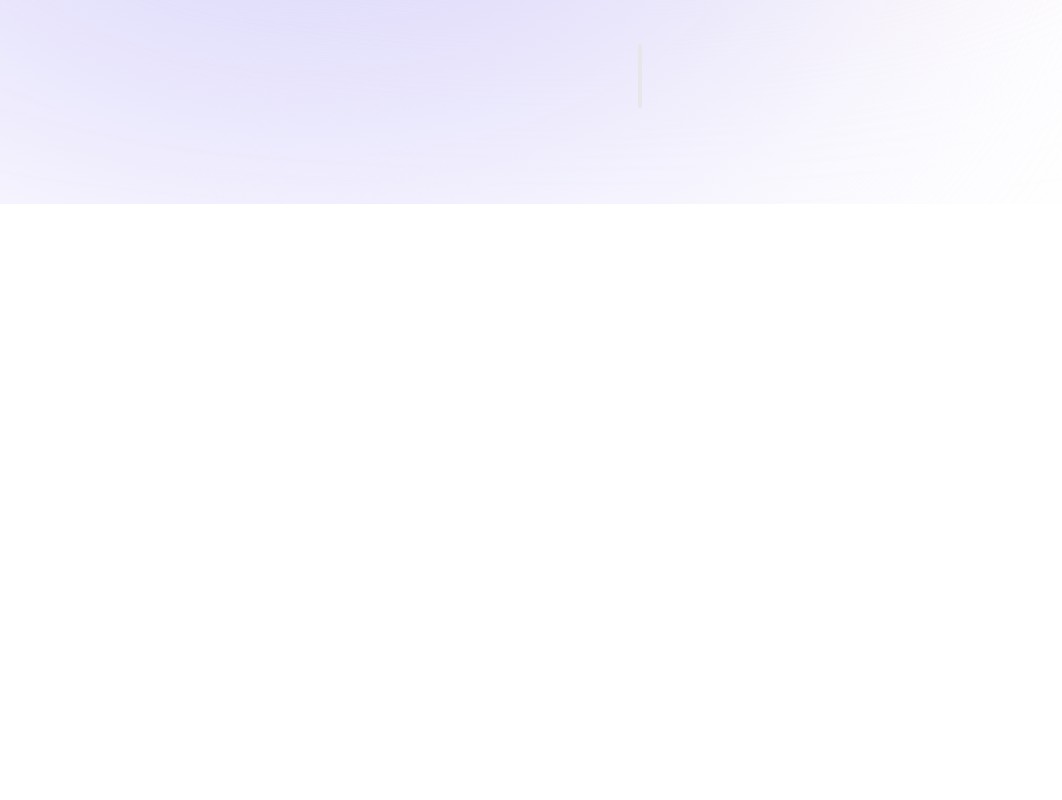
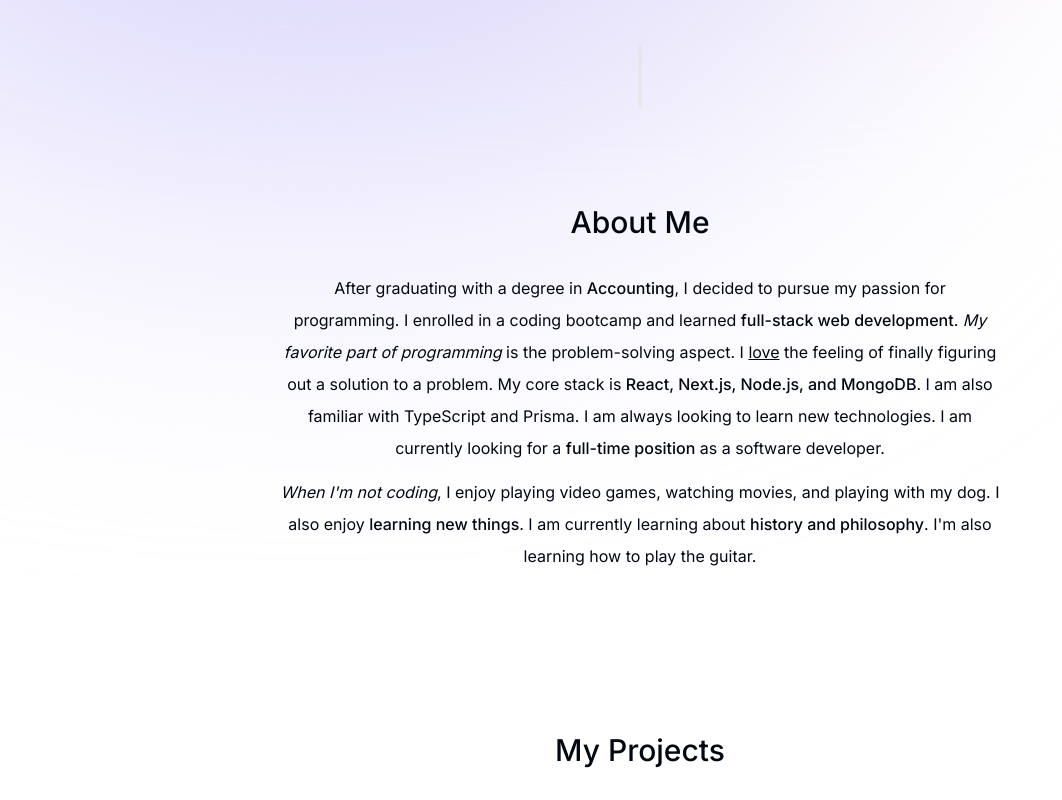
Before and after one commit to OldSociety/2024-portfolio, a Next.js app: page / in a window 1280 px wide. Shown: the part 620-1420 px from the top of the page, without its empty margins (0-1062 px from the left). Before the commit the page ends 824 px from the top, so only its background shows below. Built offline with nearby package versions, Linux system fonts and the light colour scheme.

Commit message:
About me, section headings

```diff
--- a/app/page.tsx
+++ b/app/page.tsx
@@ -1,9 +1,13 @@
 import Intro from "@/components/intro";
 import SectionDivider from "@/components/section-divider";
+import About from "@/components/about";
+import Projects from "@/components/projects";
 
 export default function Home() {
   return <main className="flex flex-col items-center px-4">
     <Intro />
     <SectionDivider />
+    <About />
+    <Projects />
   </main>
 }
--- /dev/null
+++ b/components/about.tsx
@@ -0,0 +1,48 @@
+'use client'
+
+import React from 'react'
+import SectionHeading from './section-heading'
+import { motion } from 'framer-motion'
+// import { useSectionInView } from "@/lib/hooks";
+
+export default function About() {
+  // const { ref } = useSectionInView("About");
+
+  return (
+    // <motion.section ref={ref}
+    <motion.section
+      className="mb-28 max-w-[45rem] text-center leading-8 sm:mb-40 scroll-mt-28"
+      initial={{ opacity: 0, y: 100 }}
+      animate={{ opacity: 1, y: 0 }}
+      transition={{ delay: 0.175 }}
+      id="about"
+    >
+      <SectionHeading>About me</SectionHeading>
+      <p className="mb-3">
+        After graduating with a degree in{' '}
+        <span className="font-medium">Accounting</span>, I decided to pursue my
+        passion for programming. I enrolled in a coding bootcamp and learned{' '}
+        <span className="font-medium">full-stack web development</span>.{' '}
+        <span className="italic">My favorite part of programming</span> is the
+        problem-solving aspect. I <span className="underline">love</span> the
+        feeling of finally figuring out a solution to a problem. My core stack
+        is{' '}
+        <span className="font-medium">
+          React, Next.js, Node.js, and MongoDB
+        </span>
+        . I am also familiar with TypeScript and Prisma. I am always looking to
+        learn new technologies. I am currently looking for a{' '}
+        <span className="font-medium">full-time position</span> as a software
+        developer.
+      </p>
+      <p>
+        <span className="italic">When I'm not coding</span>, I enjoy playing
+        video games, watching movies, and playing with my dog. I also enjoy{' '}
+        <span className="font-medium">learning new things</span>. I am currently
+        learning about{' '}
+        <span className="font-medium">history and philosophy</span>. I'm also
+        learning how to play the guitar.
+      </p>
+    </motion.section>
+  )
+}
--- a/components/intro.tsx
+++ b/components/intro.tsx
@@ -42,7 +42,7 @@
           </motion.span>
         </div>
       </div>
-      <motion.p
+      <motion.h1
         className="m-10 mt-4 px-4 text-2xl font-medium !leading-[1.5] sm:text-4xl"
         initial={{ opacity: 0, y: 100 }}
         animate={{ opacity: 1, y: 0 }}
@@ -52,7 +52,7 @@
         <span className="font-bold">2 years</span> of experience. I enjoy
         building <span className="italic">sites & apps</span>. My focus is{' '}
         <span className="underline">Javascript and React (Next.js)</span>.
-      </motion.p>
+      </motion.h1>
 
       <motion.div
         className="flex flex-col sm:flex-row items-center justify-center gap-2 px-4 text-lg font-medium"
--- /dev/null
+++ b/components/projects.tsx
@@ -0,0 +1,10 @@
+import React from 'react'
+import SectionHeading from './section-heading'
+
+export default function Projects() {
+  return (
+    <section>
+      <SectionHeading>My projects</SectionHeading>
+    </section>
+  )
+}
--- /dev/null
+++ b/components/section-heading.tsx
@@ -0,0 +1,7 @@
+import React from 'react'
+
+type SectionHeadingProps = { children: React.ReactNode }
+
+export default function SectionHeading({ children }: SectionHeadingProps) {
+  return <h2 className="text-3xl font-medium capitalize mb-8">{children}</h2>
+}
```
